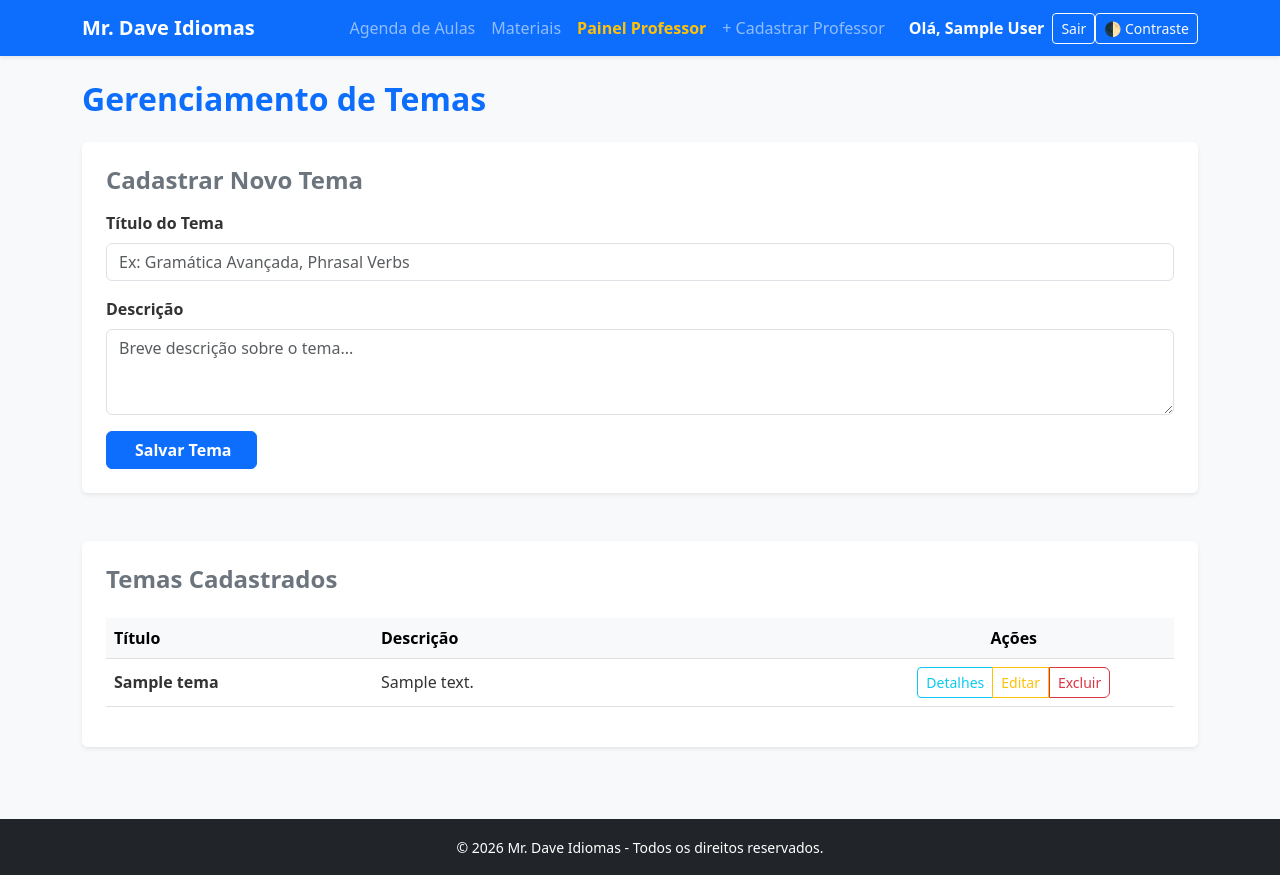
After one commit to paula-helena/projeto_gestao_escolar, a Flask app: page /temas in a window 1280 px wide. The commit adds this page. Run offline with Flask 3, Linux system fonts and the light colour scheme; the visitor is signed in with stand-in values (Sample User, id 1); a database or web service that is not in the repository returns one stand-in record (values such as "Sample title"); some libraries are stand-ins or nearby versions.

Commit message:
feat: implementa gestao de temas, acessibilidade WCAG e correcao de login/banco

```diff
--- a/app.py
+++ b/app.py
@@ -15,7 +15,8 @@ app = Flask(__name__)
 app.secret_key = os.getenv('SECRET_KEY', 'chave_secreta_para_desenvolvimento')
 bcrypt = Bcrypt(app)
 
-DATABASE_URL = os.getenv('DATABASE_URL', 'postgresql://postgres:admin123@localhost:5432/gestao_escolar')
+DATABASE_URL="postgresql://neondb_owner:npg_RA2ZxL3oFUOe@ep-bitter-smoke-acv3rf8u.sa-east-1.aws.neon.tech/neondb?sslmode=require&channel_binding=require"
+DATABASE_URL_POOLED="postgresql://neondb_owner:npg_RA2ZxL3oFUOe@ep-bitter-smoke-acv3rf8u-pooler.sa-east-1.aws.neon.tech/neondb?sslmode=require&channel_binding=require"
 
 # ==================================================
 # DECORATOR DE CONTROLE DE ACESSO (BLOQUEIO)
@@ -297,7 +298,124 @@ def cadastrar_professor():
         conexao.close()
 
 # ==================================================
-# 8. INICIALIZAÇÃO DO SERVIDOR
+# 8. GESTÃO DE TEMAS
+# ==================================================
+
+# Rota para Listar e Cadastrar Temas
+@app.route('/temas', methods=['GET', 'POST'])
+@login_required('PROFESSOR') # Ou o nível de acesso que preferir
+def gerenciar_temas():
+    conexao = psycopg2.connect(DATABASE_URL)
+    cursor = conexao.cursor()
+
+    if request.method == 'POST':
+        titulo = request.form.get('titulo')
+        descricao = request.form.get('descricao')
+
+        cursor.execute(
+            "INSERT INTO Tema (titulo, descricao) VALUES (%s, %s)",
+            (titulo, descricao)
+        )
+        conexao.commit()
+        flash('Tema cadastrado com sucesso!', 'success')
+        return redirect(url_for('gerenciar_temas'))
+
+    # Busca todos os temas cadastrados
+    cursor.execute("SELECT id_tema, titulo, descricao FROM Tema ORDER BY id_tema DESC")
+    temas = cursor.fetchall()
+
+    cursor.close()
+    conexao.close()
+    return render_template('temas.html', temas=temas)
+
+# Rota para Ver Detalhes do Tema e Materiais Relacionados
+@app.route('/temas/<int:id_tema>')
+@login_required('PROFESSOR')
+def detalhe_tema(id_tema):
+    conexao = psycopg2.connect(DATABASE_URL)
+    cursor = conexao.cursor()
+
+    # Busca o tema específico
+    cursor.execute("SELECT id_tema, titulo, descricao FROM Tema WHERE id_tema = %s", (id_tema,))
+    tema = cursor.fetchone()
+
+    if not tema:
+        flash('Tema não encontrado.', 'danger')
+        return redirect(url_for('gerenciar_temas'))
+
+    # Como a tabela Material_Didatico não tem FK direta para id_tema,
+    # podemos buscar os materiais cujo título/descrição corresponda ou relacioná-los pelo título do tema:
+    cursor.execute(
+        "SELECT id_material, titulo, descricao, link_arquivo FROM Material_Didatico WHERE descricao ILIKE %s OR titulo ILIKE %s",
+        (f"%{tema[1]}%", f"%{tema[1]}%")
+    )
+    materiais = cursor.fetchall()
+
+    cursor.close()
+    conexao.close()
+    return render_template('detalhe_tema.html', tema=tema, materiais=materiais)
+
+# Rota para Exibir o Formulário de Edição do Tema
+@app.route('/temas/editar/<int:id_tema>', methods=['GET'])
+@login_required('PROFESSOR')
+def editar_tema_form(id_tema):
+    conexao = psycopg2.connect(DATABASE_URL)
+    cursor = conexao.cursor()
+
+    cursor.execute("SELECT id_tema, titulo, descricao FROM Tema WHERE id_tema = %s", (id_tema,))
+    tema = cursor.fetchone()
+
+    cursor.close()
+    conexao.close()
+
+    if not tema:
+        flash('Tema não encontrado.', 'danger')
+        return redirect(url_for('gerenciar_temas'))
+
+    return render_template('editar_tema.html', tema=tema)
+
+# Rota para Salvar as Alterações do Tema
+@app.route('/temas/atualizar/<int:id_tema>', methods=['POST'])
+@login_required('PROFESSOR')
+def atualizar_tema(id_tema):
+    titulo = request.form.get('titulo')
+    descricao = request.form.get('descricao')
+
+    conexao = psycopg2.connect(DATABASE_URL)
+    cursor = conexao.cursor()
+
+    cursor.execute(
+        "UPDATE Tema SET titulo = %s, descricao = %s WHERE id_tema = %s",
+        (titulo, descricao, id_tema)
+    )
+    conexao.commit()
+
+    cursor.close()
+    conexao.close() # Garante que fecha a 'conexao' aberta acima
+
+    flash('Tema atualizado com sucesso!', 'success')
+    return redirect(url_for('gerenciar_temas'))
+
+# Rota para Excluir Tema
+@app.route('/temas/excluir/<int:id_tema>', methods=['POST'])
+@login_required('PROFESSOR')
+def excluir_tema(id_tema):
+    conexao = psycopg2.connect(DATABASE_URL)
+    cursor = conexao.cursor()
+
+    cursor.execute("DELETE FROM Tema WHERE id_tema = %s", (id_tema,))
+    conexao.commit()
+
+    cursor.close()
+    conexao.close()
+    flash('Tema excluído com sucesso!', 'info')
+    return redirect(url_for('gerenciar_temas'))
+
+
+
+
+# ==================================================
+# 9. INICIALIZAÇÃO DO SERVIDOR
 # ==================================================
 if __name__ == '__main__':
     app.run(debug=True)
--- a/templates/base.html
+++ b/templates/base.html
@@ -7,6 +7,44 @@
 
     <!-- Bootstrap 5 CSS -->
     <link href="https://cdn.jsdelivr.net/npm/bootstrap@5.3.0/dist/css/bootstrap.min.css" rel="stylesheet">
+    <style>
+/* Padrão base (Modo Claro) em conformidade com WCAG (Contraste > 7:1 - Nível AAA) */
+    :root {
+        --bs-body-bg: #ffffff;
+        --bs-body-color: #333333;
+    }
+
+    /* Padrão de Alto Contraste (Modo Escuro WCAG AAA) */
+    [data-bs-theme="dark"] {
+        --bs-body-bg: #000000 !important;
+        --bs-body-color: #ffffff !important;
+        --bs-tertiary-bg: #121212 !important;
+        --bs-secondary-color: #ffd700 !important;
+    }
+
+    [data-bs-theme="dark"] a {
+        color: #3399ff !important;
+        text-decoration: !important;
+    }
+
+    [data-bs-theme="dark"] .card,
+    [data-bs-theme="dark"] .modal-content,
+    [data-bs-theme="dark"] .navbar {
+        background-color: #0b0b0b !important;
+        border: 1px solid #ffffff !important;
+        color: #ffffff !important;
+    }
+
+    [data-bs-theme="dark"] .form-control {
+        background-color: #1a1a1a !important;
+        color: #ffffff !important;
+        border-color: #ffffff !important;
+    }
+
+    [data-bs-theme="dark"] .form-control::placeholder {
+        color: #cccccc !important;
+    }
+</style>
 </head>
 <body class="bg-light d-flex flex-column min-vh-100">
 
@@ -67,7 +105,12 @@
                             <a class="btn btn-light ms-lg-2 px-3 text-primary fw-bold" href="/cadastro">Cadastre-se</a>
                         </li>
                     {% endif %}
-
+                    <!-- BOTÃO DE CONTRASTE (Disponível sempre para todos) -->
+                    <li class="nav-item my-1 my-lg-0">
+                        <button id="toggle-contraste" class="btn btn-outline-light btn-sm" onclick="alternarContraste()">
+                            🌓 Contraste
+                        </button>
+                    </li>
                 </ul>
             </div>
         </div>
@@ -90,5 +133,28 @@
 
     <!-- Bootstrap 5 JS -->
     <script src="https://cdn.jsdelivr.net/npm/bootstrap@5.3.0/dist/js/bootstrap.bundle.min.js"></script>
+
+
+<script>
+    function alternarContraste() {
+        const htmlElement = document.documentElement;
+        const currentTheme = htmlElement.getAttribute('data-bs-theme');
+
+        if (currentTheme === 'dark') {
+            htmlElement.removeAttribute('data-bs-theme');
+            localStorage.setItem('tema', 'light');
+        } else {
+            htmlElement.setAttribute('data-bs-theme', 'dark');
+            localStorage.setItem('tema', 'dark');
+        }
+    }
+
+    // Aplica o tema salvo ao carregar a página
+    window.addEventListener('DOMContentLoaded', () => {
+        if (localStorage.getItem('tema') === 'dark') {
+            document.documentElement.setAttribute('data-bs-theme', 'dark');
+        }
+    });
+</script>
 </body>
 </html>
--- /dev/null
+++ b/templates/temas.html
@@ -0,0 +1,80 @@
+{% extends "base.html" %}
+
+{% block title %}Gerenciamento de Temas - Mr. Dave Idiomas{% endblock %}
+
+{% block content %}
+<div class="row mb-5">
+    <div class="col-12">
+        <h2 class="text-primary fw-bold mb-4">Gerenciamento de Temas</h2>
+
+        <!-- Formulário de Cadastro de Tema -->
+        <div class="card shadow-sm border-0 mb-5">
+            <div class="card-body p-4">
+                <h4 class="card-title mb-3 fw-semibold text-secondary">Cadastrar Novo Tema</h4>
+                <form action="/temas" method="POST">
+                    <div class="mb-3">
+                        <label for="titulo" class="form-label fw-semibold">Título do Tema</label>
+                        <input type="text" class="form-control" id="titulo" name="titulo" required placeholder="Ex: Gramática Avançada, Phrasal Verbs">
+                    </div>
+
+                    <div class="mb-3">
+                        <label for="descricao" class="form-label fw-semibold">Descrição</label>
+                        <textarea class="form-control" id="descricao" name="descricao" rows="3" placeholder="Breve descrição sobre o tema..."></textarea>
+                    </div>
+
+                    <button type="submit" class="btn btn-primary fw-bold px-4">
+                        <i class="bi bi-plus-circle me-1"></i> Salvar Tema
+                    </button>
+                </form>
+            </div>
+        </div>
+
+        <!-- Tabela de Listagem de Temas -->
+        <div class="card shadow-sm border-0">
+            <div class="card-body p-4">
+                <h4 class="card-title mb-4 fw-semibold text-secondary">Temas Cadastrados</h4>
+
+                <div class="table-responsive">
+                    <table class="table table-hover align-middle">
+                        <thead class="table-light">
+                            <tr>
+                                <th scope="col" style="width: 25%;">Título</th>
+                                <th scope="col" style="width: 45%;">Descrição</th>
+                                <th scope="col" class="text-center" style="width: 30%;">Ações</th>
+                            </tr>
+                        </thead>
+                        <tbody>
+                            {% if temas %}
+                                {% for tema in temas %}
+                                <tr>
+                                    <td class="fw-semibold">{{ tema[1] }}</td>
+                                    <td>{{ tema[2] if tema[2] else 'Sem descrição' }}</td>
+                                    <td class="text-center">
+                                        <div class="btn-group" role="group">
+                                            <a href="/temas/{{ tema[0] }}" class="btn btn-sm btn-outline-info" title="Ver Detalhes / Materiais">
+                                                Detalhes
+                                            </a>
+                                            <a href="/temas/editar/{{ tema[0] }}" class="btn btn-sm btn-outline-warning" title="Editar Tema">
+                                                Editar
+                                            </a>
+                                            <form action="/temas/excluir/{{ tema[0] }}" method="POST" class="d-inline" onsubmit="return confirm('Tem certeza que deseja excluir este tema?');">
+                                                <button type="submit" class="btn btn-sm btn-outline-danger rounded-0 rounded-end">Excluir</button>
+                                            </form>
+                                        </div>
+                                    </td>
+                                </tr>
+                                {% endfor %}
+                            {% else %}
+                                <tr>
+                                    <td colspan="3" class="text-center text-muted py-4">Nenhum tema cadastrado até o momento.</td>
+                                </tr>
+                            {% endif %}
+                        </tbody>
+                    </table>
+                </div>
+            </div>
+        </div>
+
+    </div>
+</div>
+{% endblock %}
```
Also changed, not shown: templates/detalhe_tema.html (added, +58 -0 lines), templates/editar_tema.html (added, +41 -0 lines), templates/login.html (+11 -0 lines).
